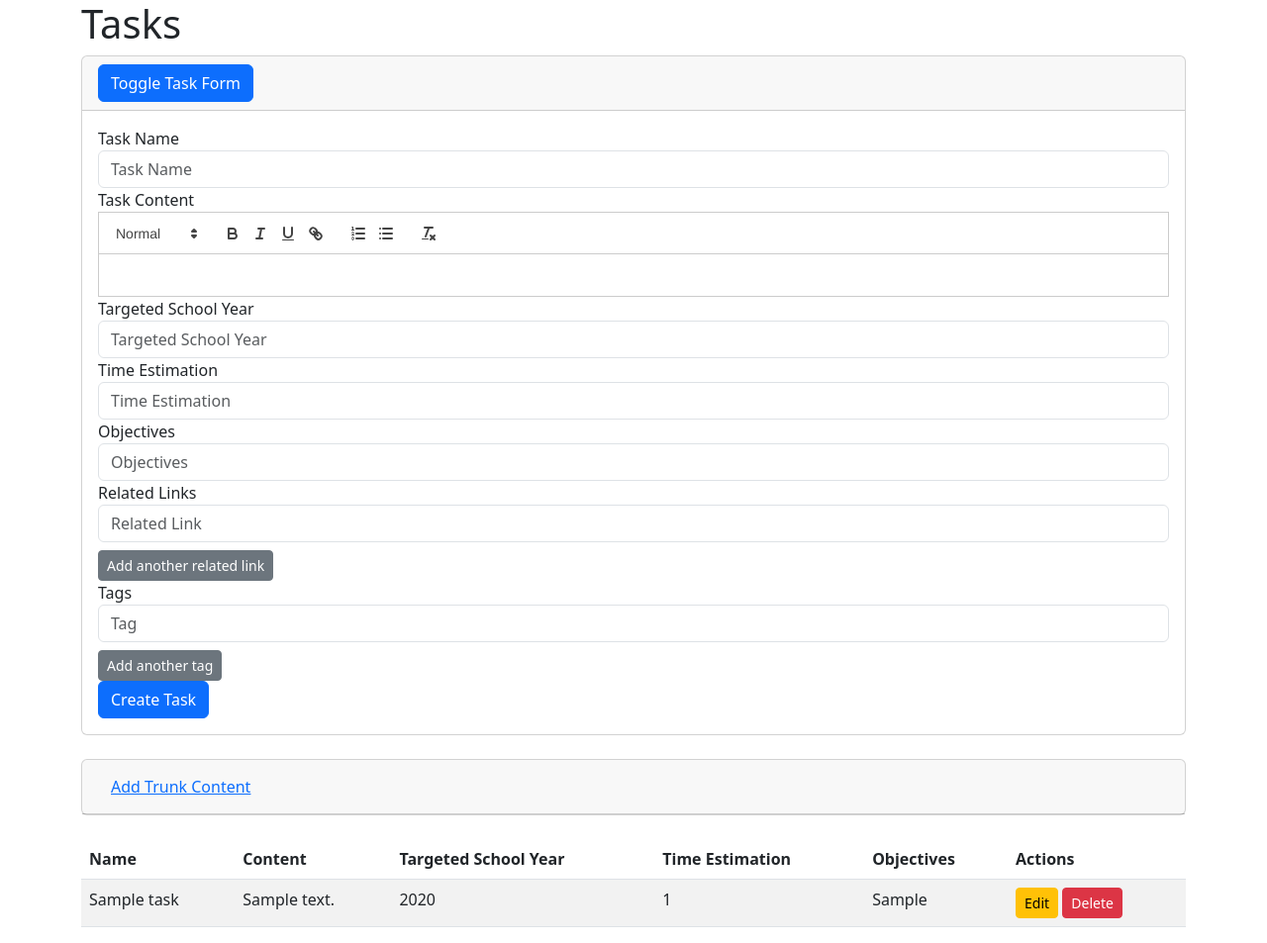
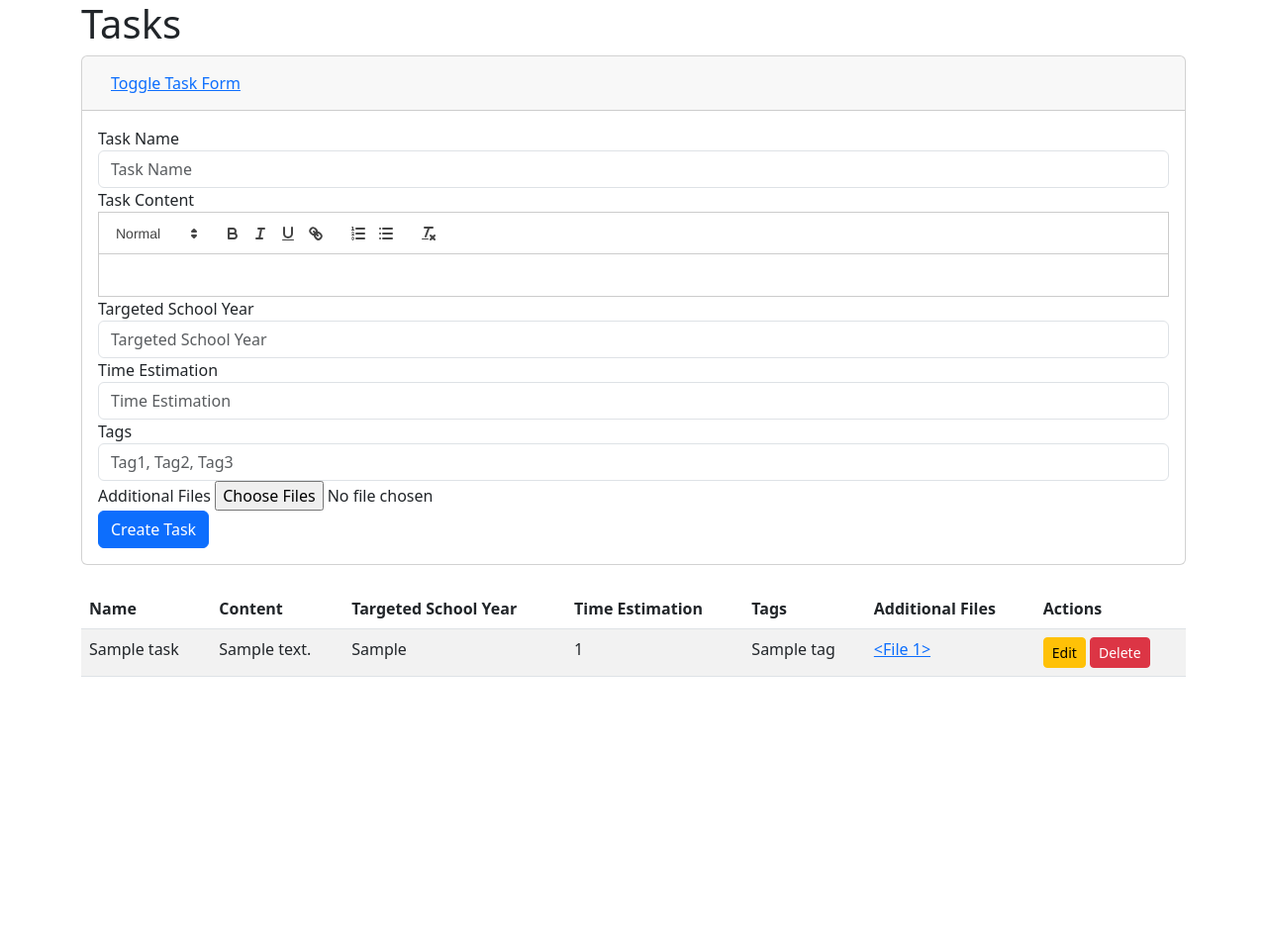
Before and after one commit to kopoz/teacherHub, a Flask app: page /tasks in a window 1280 px wide, after a click on "Toggle Task Form". Shown: the whole page at 99% size. After the commit the page ends 684 px from the top, so only its background shows below. Run offline with Flask 3, Linux system fonts and the light colour scheme; tables that the repository leaves empty hold one stand-in row (values such as "Sample post"); some libraries are stand-ins or nearby versions.

Commit message:
:recycle: refactor to clean ideas on what is needed

```diff
--- a/app/templates/tasks_view.html
+++ b/app/templates/tasks_view.html
@@ -1,28 +1,27 @@
 {% extends 'layout.html' %}
 
 {% block content %}
+
 <!-- Include stylesheet -->
-  <link href="https://cdn.quilljs.com/1.3.6/quill.snow.css" rel="stylesheet">
+<link href="https://cdn.quilljs.com/1.3.7/quill.snow.css" rel="stylesheet">
 
 <!-- Include the Quill library -->
-  <script src="https://cdn.quilljs.com/1.3.6/quill.js"></script>
-
+<script src="https://cdn.quilljs.com/1.3.7/quill.js"></script>
 
 <h1>Tasks</h1>
-
 
 <!-- Task Form Card -->
 <div class="card">
   <div class="card-header" id="taskFormHeading">
     <h5 class="mb-0">
-        <button class="btn btn-primary" type="button" data-bs-toggle="collapse" href="#task-form-container" aria-expanded="true" aria-controls="task-form-container"> Toggle Task Form
+      <button class="btn btn-link" type="button" data-bs-toggle="collapse" href="#task-form-container" aria-expanded="true" aria-controls="task-form-container">Toggle Task Form
       </button>
     </h5>
   </div>
 
   <div id="task-form-container" class="collapse" aria-labelledby="taskFormHeading">
     <div class="card-body">
-          <form id="task-form" action="{{ url_for('task_api_bp.create_task') }}" method="post">
+      <form id="task-form" action="{{ url_for('task_api_bp.create_task') }}" method="post" enctype="multipart/form-data">
         <div class="form-group">
           <label for="name">Task Name</label>
           <input type="text" class="form-control" id="name" name="name" placeholder="Task Name" required>
@@ -41,22 +40,12 @@
           <input type="number" class="form-control" id="time_estimation" name="time_estimation" placeholder="Time Estimation" required>
         </div>
         <div class="form-group">
-                <label for="objectives">Objectives</label>
-                <input type="text" class="form-control" id="objectives" name="objectives" placeholder="Objectives" required>
+          <label for="tags">Tags</label>
+          <input type="text" class="form-control" id="tags" name="tags" placeholder="Tag1, Tag2, Tag3" required>
         </div>
         <div class="form-group">
-                <label for="related_links">Related Links</label>
-                <div id="related-links-container">
-                    <input type="text" class="form-control" id="related_links" name="related_links[]" placeholder="Related Link">
-                </div>
-                <button type="button" id="add-related-link" class="btn btn-secondary btn-sm mt-2">Add another related link</button>
-            </div>
-            <div class="form-group">
-                <label for="tags">Tags</label>
-                <div id="tags-container">
-                    <input type="text" class="form-control" id="tags" name="tags[]" placeholder="Tag">
-                </div>
-                <button type="button" id="add-tag" class="btn btn-secondary btn-sm mt-2">Add another tag</button>
+          <label for="additional_files">Additional Files</label>
+          <input type="file" class="form-control-file" id="additional_files" name="additional_files[]" multiple>
         </div>
         <button type="submit" class="btn btn-primary">Create Task</button>
       </form>
@@ -64,27 +53,7 @@
   </div>
 </div>
 
-
-  <!-- Trunk Content Form Card -->
-  <div class="card mt-4">
-    <div class="card-header" id="trunkContentFormHeading">
-      <h5 class="mb-0">
-        <button class="btn btn-link" type="button" data-toggle="collapse" data-target="#trunkContentFormCollapse" aria-expanded="false" aria-controls="trunkContentFormCollapse">
-          Add Trunk Content
-        </button>
-      </h5>
-    </div>
-    <div id="trunkContentFormCollapse" class="collapse" aria-labelledby="trunkContentFormHeading">
-      <div class="card-body">
-        <form id="trunk-content-form" action="{{ url_for('trunk_content_api_bp.create_trunk_content') }}" method="post">
-          <input type="text" name="trunk_content" placeholder="Trunk Content" required>
-          <button type="submit" class="btn btn-primary">Add Trunk Content</button>
-        </form>
-      </div>
-    </div>
-  </div>
-
-
+<!-- List of Tasks -->
 <table class="table table-striped mt-4">
   <thead>
     <tr>
@@ -92,7 +61,8 @@
       <th>Content</th>
       <th>Targeted School Year</th>
       <th>Time Estimation</th>
-        <th>Objectives</th>
+      <th>Tags</th>
+      <th>Additional Files</th>
       <th>Actions</th>
     </tr>
   </thead>
@@ -103,15 +73,21 @@
       <td>{{ task.content }}</td>
       <td>{{ task.targeted_school_year }}</td>
       <td>{{ task.time_estimation }}</td>
-        <td>{{ task.objectives }}</td>
+      <td>{{ task.tags | map(attribute='name') | join(', ') }}</td>
+      <td>
+      {% for file in task.additional_files %}
+        <a href="{{ url_for('task_api_bp.get_file', filename=file) }}">{{ file }}</a><br>
+      {% endfor %}
+      </td>
       <td>
         <a href="{{ url_for('task_api_bp.update_task', id=task.id) }}" class="btn btn-warning btn-sm">Edit</a>
         <a href="#" class="btn btn-danger btn-sm delete-resource" data-url="{{ url_for('task_api_bp.delete_task', id=task.id) }}">Delete</a>
-
       </td>
     </tr>
   {% endfor %}
   </tbody>
 </table>
 <script src="{{ url_for('static', filename='crud.js') }}"></script>
+
+
 {% endblock %}
--- a/app/views/__init__.py
+++ b/app/views/__init__.py
@@ -1,4 +1 @@
-from .course_view import course_bp, course_api_bp
 from .task_view import task_bp, task_api_bp
-from .objective_view import objective_bp
-from .trunk_content_view import trunk_content_api_bp
--- a/app/views/task_view.py
+++ b/app/views/task_view.py
@@ -1,6 +1,9 @@
 # backend/app/views/task_view.py
 from flask import Blueprint, request, jsonify, render_template
 from ..models import db, Task
+from werkzeug.utils import secure_filename
+import os
+
 
 task_bp = Blueprint('task_bp', __name__)
 
@@ -11,17 +14,33 @@ def tasks_view():
 
 task_api_bp = Blueprint('task_api_bp', __name__)
 
+
+# Make sure to configure the allowed file types
+ALLOWED_EXTENSIONS = {'pdf', 'doc', 'docx', 'png', 'jpg', 'jpeg', 'gif'}
+
+def allowed_file(filename):
+    return '.' in filename and \
+           filename.rsplit('.', 1)[1].lower() in ALLOWED_EXTENSIONS
+
+
 @task_api_bp.route('/api/v1/tasks', methods=['POST'])
 def create_task():
     data = request.get_json()
-    new_task = Task(name=data['name'],
-                    content=data['content'],
-                    related_links=data['related_links'],
-                    tags=data['tags'],
-                    targeted_school_year=data['targeted_school_year'],
-                    time_estimation=data['time_estimation'],
-                    objectives=data['objectives'],
-                    trunk_content=data['trunk_content'])
+    new_task = Task(
+        content=data.get('content'),
+        name=data.get('name'),
+        targeted_school_year=data.get('targeted_school_year'),
+        time_estimation=data.get('time_estimation'),
+    )
+    if 'additional_files' in request.files:
+        files = request.files.getlist('additional_files')
+        filenames = []
+        for file in files:
+            if file and allowed_file(file.filename):
+                filename = secure_filename(file.filename)
+                file.save(os.path.join(UPLOAD_FOLDER, filename))
+                filenames.append(filename)
+        new_task.additional_files = filenames
     db.session.add(new_task)
     db.session.commit()
     return jsonify(new_task.to_dict()), 201
@@ -31,29 +50,35 @@ def get_tasks():
     tasks = Task.query.all()
     return jsonify([task.to_dict() for task in tasks])
 
-@task_api_bp.route('/api/v1/tasks/<id>', methods=['GET'])
+@task_api_bp.route('/api/v1/tasks/<int:id>', methods=['GET'])
 def get_task(id):
     task = Task.query.get_or_404(id)
     return jsonify(task.to_dict())
 
-@task_api_bp.route('/api/v1/tasks/<id>', methods=['PUT'])
+@task_api_bp.route('/api/v1/tasks/<int:id>', methods=['PUT'])
 def update_task(id):
+    task = Task.query.get_or_404(id)
     data = request.get_json()
-    task = Task.query.get_or_404(id)
-    task.name = data['name']
-    task.content = data['content']
-    task.related_links = data['related_links']
-    task.tags = data['tags']
-    task.targeted_school_year = data['targeted_school_year']
-    task.time_estimation = data['time_estimation']
-    task.objectives = data['objectives']
-    task.trunk_content = data['trunk_content']
+    task.content = data.get('content')
+    task.name = data.get('name')
+    task.targeted_school_year = data.get('targeted_school_year')
+    task.time_estimation = data.get('time_estimation')
     db.session.commit()
     return jsonify(task.to_dict())
 
-@task_api_bp.route('/api/v1/tasks/<id>', methods=['DELETE'])
+@task_api_bp.route('/api/v1/tasks/<int:id>', methods=['DELETE'])
 def delete_task(id):
     task = Task.query.get_or_404(id)
     db.session.delete(task)
     db.session.commit()
     return '', 204
+
+
+from flask import send_from_directory
+
+# make sure your app knows where to find the uploaded files
+UPLOAD_FOLDER = 'uploads/'
+
+@task_api_bp.route('/files/<filename>')
+def get_file(filename):
+    return send_from_directory(UPLOAD_FOLDER, filename, as_attachment=True)
```
Also changed, not shown: app/__init__.py (+1 -6 lines), app/models.py (+32 -58 lines), app/views/course_view.py (deleted, +0 -65 lines), app/views/objective_view.py (deleted, +0 -40 lines), app/views/trunk_content_view.py (deleted, +0 -40 lines). Lines whose indentation alone changed are shown as unchanged.
